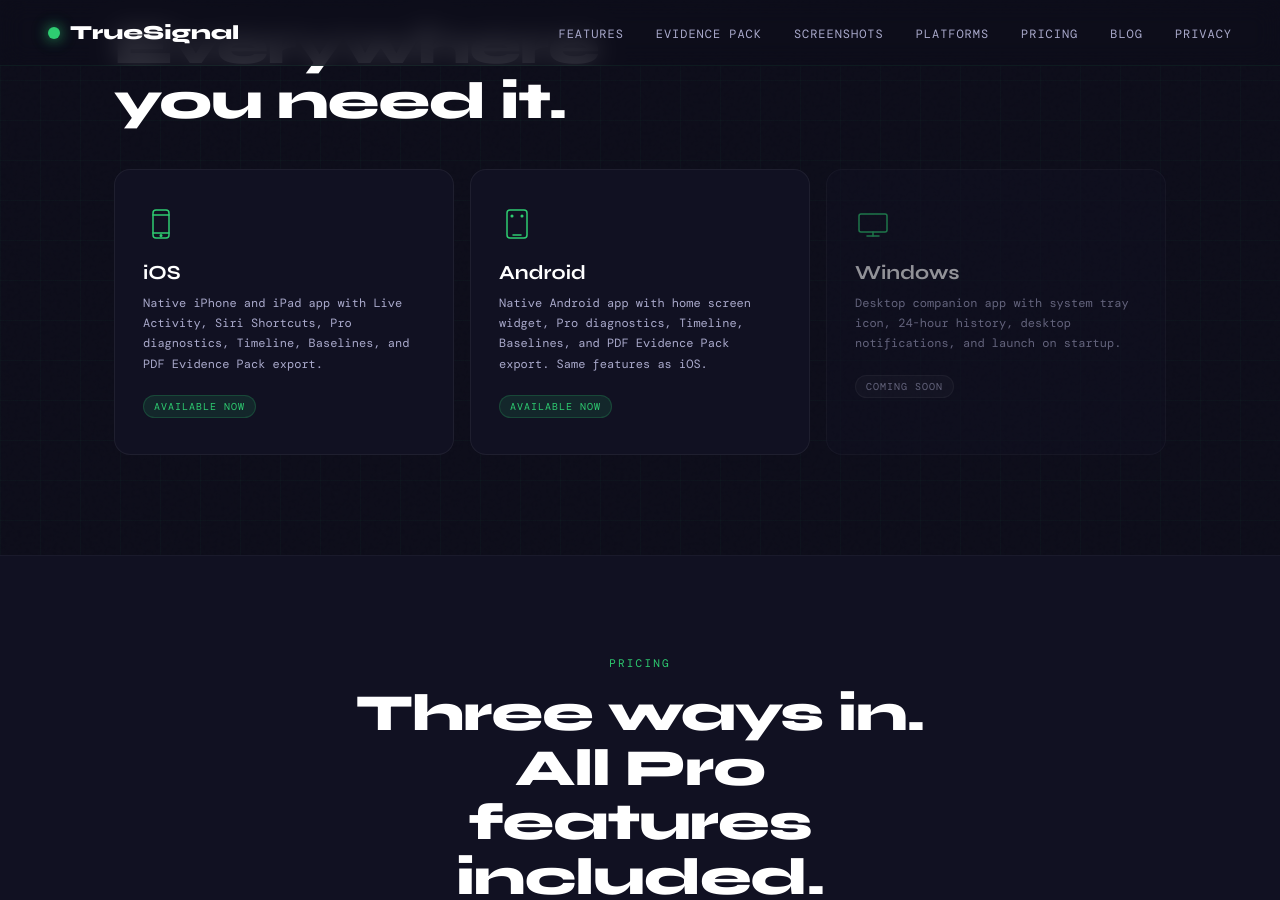
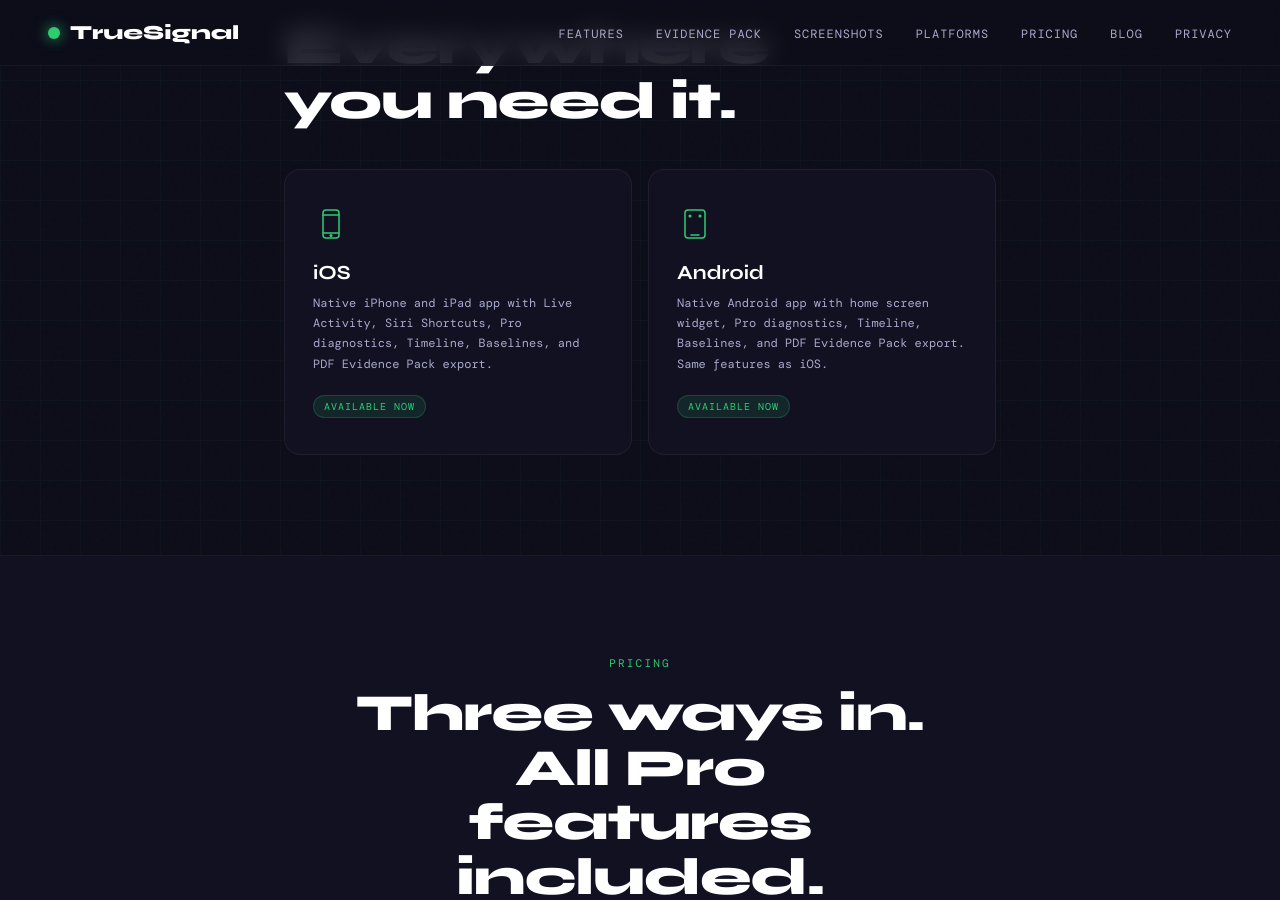
Before and after one commit to rackops51/truesignal-landing, a Jekyll site: the page index.html, which Jekyll copies as it is, in a window 1280 px wide and 900 px high, scrolled down 5971 px. Built offline with Jekyll 4.4.1, drawn with Linux system fonts in a browser that asks for light colours; some web fonts are replaced; some of the changed text lies outside the part shown.

Commit message:
Update pricing details in index.html

```diff
--- a/index.html
+++ b/index.html
@@ -572,10 +572,10 @@
 
     /* ── PLATFORMS ────────────────────────────────────────────────── */
     .platforms-section {
-      position: relative; z-index: 1; max-width: 1100px; margin: 0 auto; padding: 100px 24px;
+      position: relative; z-index: 1; max-width: 760px; margin: 0 auto; padding: 100px 24px;
     }
 
-    .platforms-grid { display: grid; grid-template-columns: repeat(3, 1fr); gap: 16px; }
+    .platforms-grid { display: grid; grid-template-columns: repeat(2, 1fr); gap: 16px; }
 
     .platform-card {
       background: var(--bg2); border: 1px solid rgba(255,255,255,0.06);
@@ -887,7 +887,7 @@
       </a>
     </div>
 
-    <p class="pricing-note">Free to try · From $0.99/month · Lifetime available</p>
+    <p class="pricing-note">Free to try · From $5.99/month · Lifetime available</p>
   </section>
 
   <!-- ── STATS STRIP ──────────────────────────────────────────── -->
@@ -1218,19 +1218,6 @@
         <span class="platform-badge">Available Now</span>
       </div>
 
-      <div class="platform-card coming-soon">
-        <span class="platform-icon">
-          <svg viewBox="0 0 36 36" fill="none" stroke="currentColor" stroke-width="1.5" stroke-linecap="round" stroke-linejoin="round">
-            <rect x="4" y="8" width="28" height="18" rx="2" />
-            <line x1="12" y1="30" x2="24" y2="30" />
-            <line x1="18" y1="26" x2="18" y2="30" />
-          </svg>
-        </span>
-        <div class="platform-name">Windows</div>
-        <p class="platform-desc">Desktop companion app with system tray icon, 24-hour history, desktop notifications, and launch on startup.</p>
-        <span class="platform-badge soon">Coming Soon</span>
-      </div>
-
     </div>
   </section>
 
@@ -1243,17 +1230,17 @@
       <div class="pricing-tiers">
         <div class="price-tier">
           <div class="price-tier-name">Monthly</div>
-          <div class="price-tier-amount"><sup>$</sup>0.99</div>
+          <div class="price-tier-amount"><sup>$</sup>5.99</div>
           <div class="price-tier-period">per month</div>
         </div>
         <div class="price-tier">
           <div class="price-tier-name">Annual</div>
-          <div class="price-tier-amount"><sup>$</sup>9.99</div>
-          <div class="price-tier-period">per year · save 16%</div>
+          <div class="price-tier-amount"><sup>$</sup>29.99</div>
+          <div class="price-tier-period">per year · save 58%</div>
         </div>
         <div class="price-tier highlight">
           <div class="price-tier-name">Lifetime</div>
-          <div class="price-tier-amount"><sup>$</sup>19.99</div>
+          <div class="price-tier-amount"><sup>$</sup>59.99</div>
           <div class="price-tier-period">one-time payment</div>
         </div>
       </div>
```
Also changed, not shown: other parts of index.html (+3 -3 lines).
